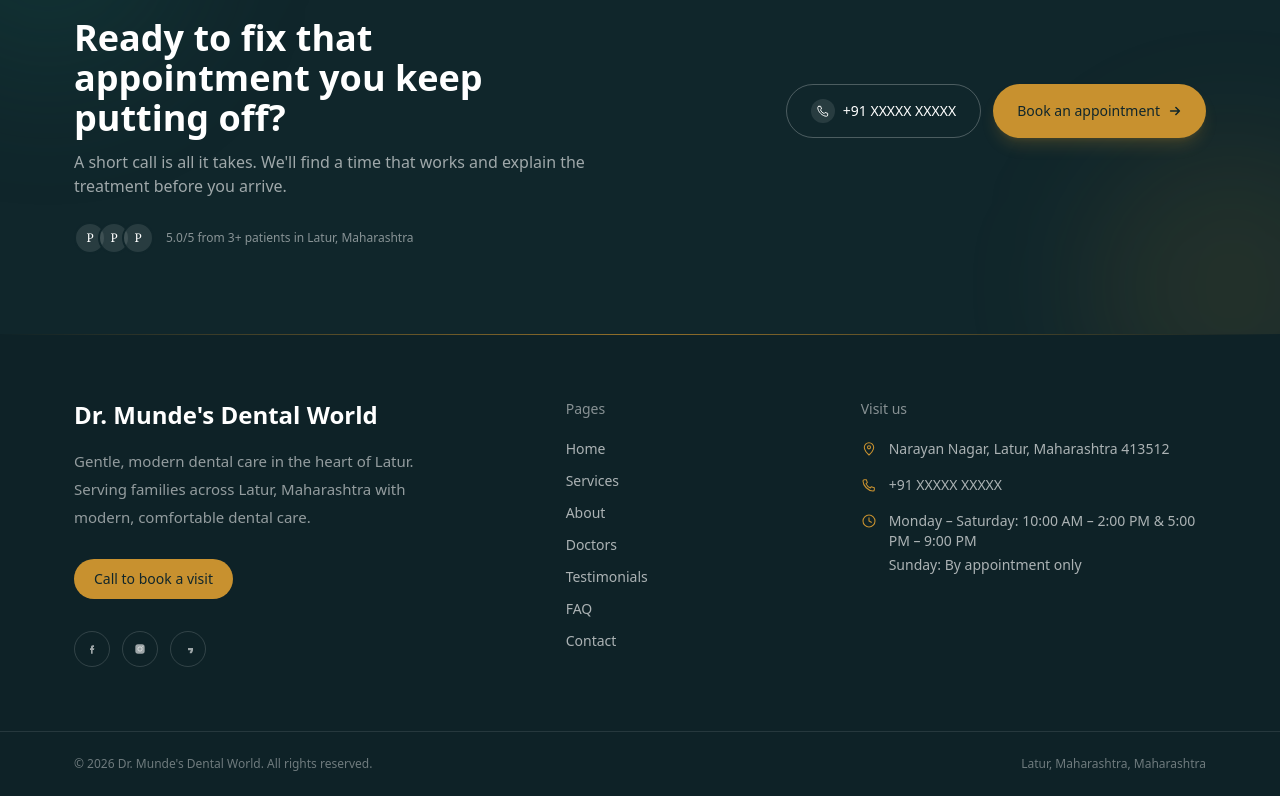
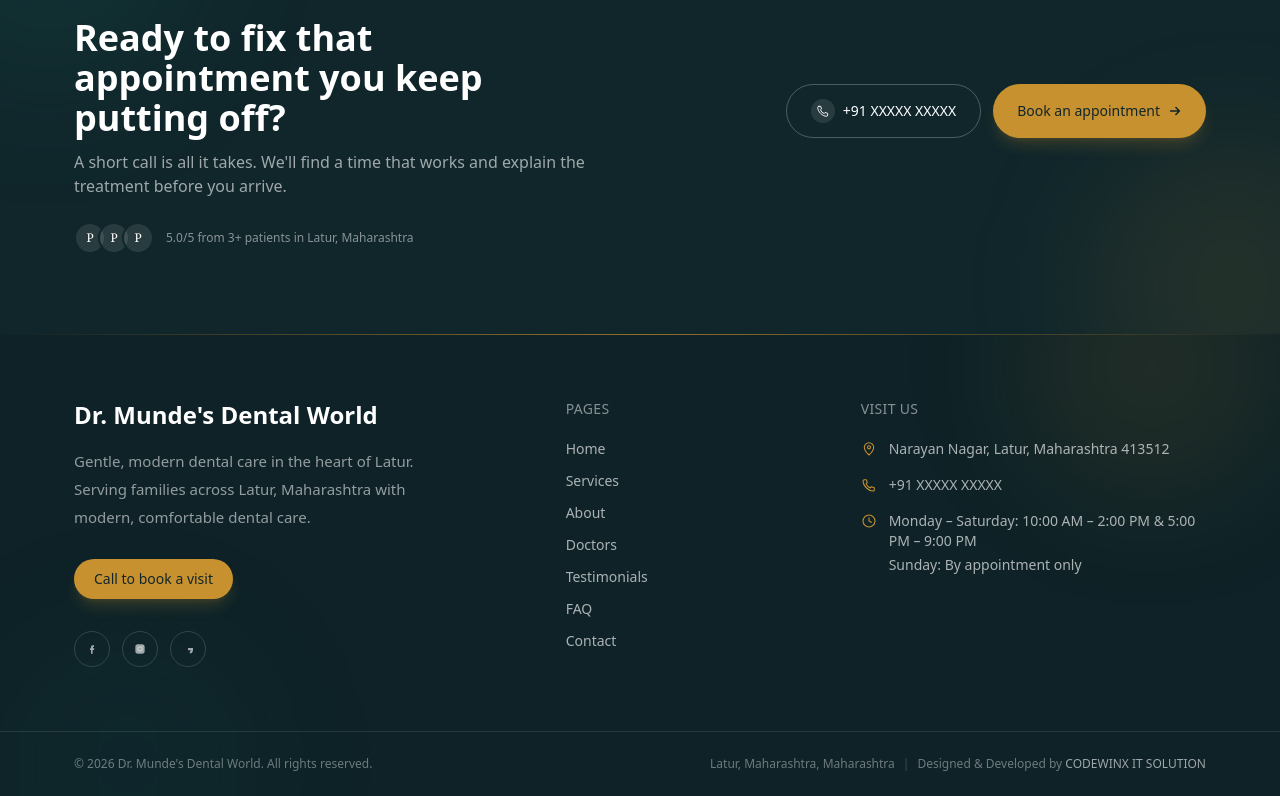
Before and after one commit to deploymentcode1621-dotcom/Cw14, a Next.js app in the folder dental-site/: page / in a window 1280 px wide. Shown: the part 3361-4157 px from the top of the page. Built offline with nearby package versions, Linux system fonts and the light colour scheme.

Commit message:
footer
By Tanvi

```diff
--- a/dental-site/components/Footer.js
+++ b/dental-site/components/Footer.js
@@ -44,7 +44,7 @@
   ].filter((s) => s.href);
 
   return (
-    <footer className="relative bg-ink text-white/90">
+    <footer className="relative overflow-hidden bg-ink text-white/90">
       {/* Seam against the CTA section above: a brighter accent line plus a
           faint dark overlay, so the footer reads as its own section instead
           of blending straight into the CTA band above it. */}
@@ -55,6 +55,15 @@
       <div
         aria-hidden="true"
         className="pointer-events-none absolute inset-0 bg-black/10"
+      />
+      {/* Soft glow accents for depth, kept subtle so text stays legible */}
+      <div
+        aria-hidden="true"
+        className="pointer-events-none absolute -top-24 right-0 h-64 w-64 rounded-full bg-amber/10 blur-3xl"
+      />
+      <div
+        aria-hidden="true"
+        className="pointer-events-none absolute -bottom-24 left-0 h-64 w-64 rounded-full bg-brand/10 blur-3xl"
       />
 
       <div className="container-page relative grid gap-12 py-16 md:grid-cols-12">
@@ -69,7 +78,7 @@
 
           <a
             href={`tel:${siteConfig.phone.tel}`}
-            className="mt-7 inline-flex items-center rounded-full bg-amber px-5 py-2.5 text-sm font-medium text-ink transition-opacity duration-300 hover:opacity-90"
+            className="mt-7 inline-flex items-center rounded-full bg-amber px-5 py-2.5 text-sm font-medium text-ink shadow-lg shadow-amber/20 transition-all duration-300 hover:-translate-y-0.5 hover:opacity-90"
           >
             Call to book a visit
           </a>
@@ -81,7 +90,7 @@
                   key={s.key}
                   href={s.href}
                   aria-label={s.key}
-                  className="flex h-9 w-9 items-center justify-center rounded-full border border-white/15 text-white/60 transition-colors duration-300 hover:border-amber hover:text-amber"
+                  className="flex h-9 w-9 items-center justify-center rounded-full border border-white/15 text-white/60 transition-all duration-300 hover:-translate-y-0.5 hover:border-amber hover:text-amber"
                 >
                   <SocialIcon platform={s.key} />
                 </a>
@@ -91,15 +100,20 @@
         </div>
 
         <div className="md:col-span-3">
-          <p className="text-sm font-medium text-white/50">Pages</p>
+          <p className="text-sm font-medium uppercase tracking-wide text-white/50">
+            Pages
+          </p>
           <ul className="mt-5 space-y-3 text-sm">
             {pages.map(([label, href]) => (
               <li key={href}>
                 <Link
                   href={href}
-                  className="text-white/65 transition-colors duration-300 hover:text-white"
+                  className="group inline-flex items-center text-white/65 transition-colors duration-300 hover:text-white"
                 >
-                  {label}
+                  <span className="relative">
+                    {label}
+                    <span className="absolute -bottom-0.5 left-0 h-px w-0 bg-amber transition-all duration-300 group-hover:w-full" />
+                  </span>
                 </Link>
               </li>
             ))}
@@ -107,7 +121,9 @@
         </div>
 
         <div className="md:col-span-4">
-          <p className="text-sm font-medium text-white/50">Visit us</p>
+          <p className="text-sm font-medium uppercase tracking-wide text-white/50">
+            Visit us
+          </p>
           <ul className="mt-5 space-y-4 text-sm text-white/65">
             <li className="flex gap-3">
               <MapPinIcon className="mt-0.5 h-4 w-4 shrink-0 text-amber" />
@@ -144,7 +160,21 @@
             © {new Date().getFullYear()} {siteConfig.clinicName}. All rights
             reserved.
           </p>
-          <p>{siteConfig.city}, Maharashtra</p>
+          <p className="flex flex-wrap items-center gap-x-2 gap-y-1">
+            <span>{siteConfig.city}, Maharashtra</span>
+            <span className="hidden text-white/20 md:inline">|</span>
+            <span>
+              Designed &amp; Developed by{" "}
+              <a
+                href="https://codewinxitsolution.com"
+                target="_blank"
+                rel="noopener noreferrer"
+                className="font-medium text-white/60 transition-colors duration-300 hover:text-amber"
+              >
+                CODEWINX IT SOLUTION
+              </a>
+            </span>
+          </p>
         </div>
       </div>
     </footer>
```
